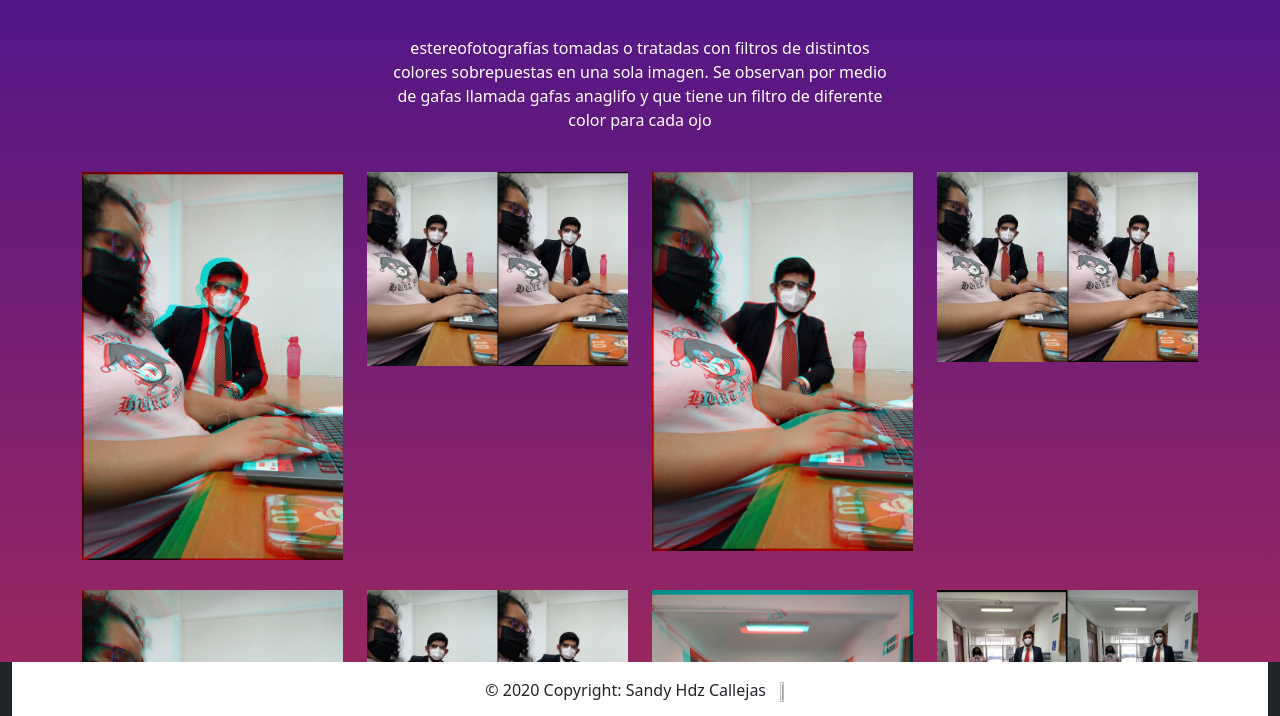
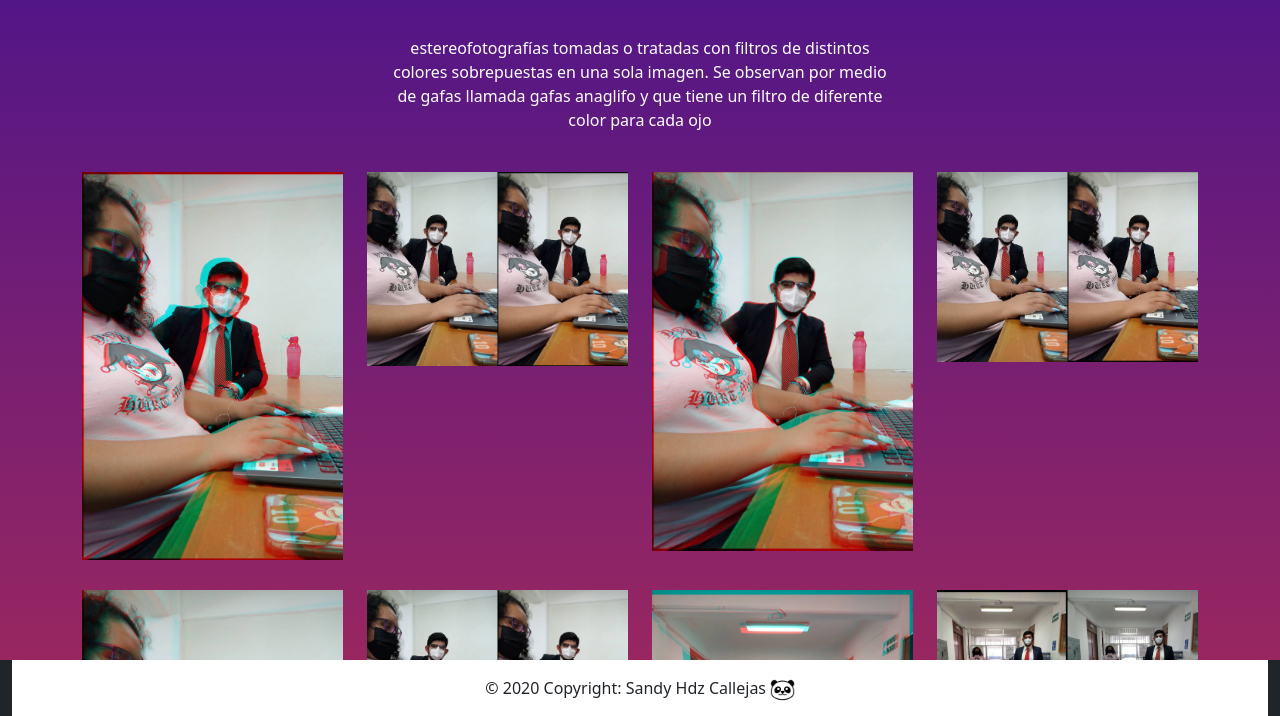
Before and after one commit to Chc2208/Act4.3, a plain HTML site: page index.html in a window 1280 px wide. Shown: the part 82-798 px from the top of the page. Drawn offline with nearby package versions, Linux system fonts and the light colour scheme; the site is published under a folder, as on GitHub Pages, so addresses that start at the root find nothing.

Commit message:
Update index.html

```diff
--- a/index.html
+++ b/index.html
@@ -29,7 +29,7 @@
    <div class="footer fixed-bottom bg-dark">
        <div class="text-center p-3 bg-white">
            © 2020 Copyright: Sandy Hdz Callejas
-           <img src="/img/panda.png" alt="" style="width: 2%;">
+           <img src="img/panda.png" alt="" style="width: 2%;">
        </div>
    </div>
 </div>
```
